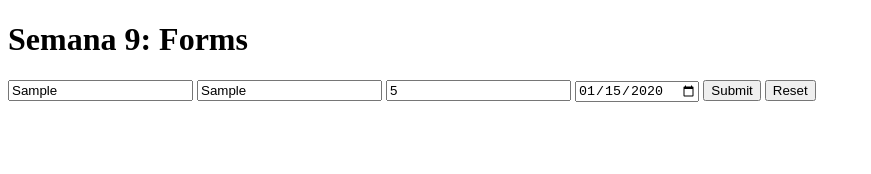
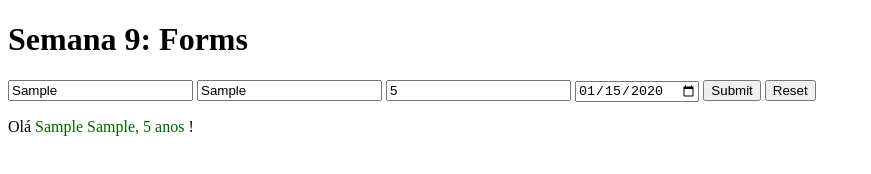
Before and after one commit to ufjf-dcc121/ufjf-dcc121-2023-1-atv9-gabhrielv, a plain HTML site: page index.html in a window 1280 px wide. Both pictures are taken after typing "Sample", "Sample", "5", "2020-01-15" into the empty fields and a click on the input 732 px from the left and 90 px from the top of the page. Shown: the whole page, without its empty margins (0-871 px from the left). Drawn offline with Linux system fonts and the light colour scheme.

Commit message:
add style

```diff
--- a/index.html
+++ b/index.html
@@ -6,6 +6,11 @@
     <meta http-equiv="X-UA-Compatible" content="IE=edge">
     <meta name="viewport" content="width=device-width, initial-scale=1.0">
     <title>Semana 9: Forms</title>
+    <style>
+        p>span {
+            color: darkgreen;
+        }
+    </style>
 </head>
 
 <body>
@@ -21,12 +26,13 @@
             <input type="submit" />
             <input type="reset" />
         </form>
-
+        <p></p>
     </main>
 
     <script>
         const form = document.querySelector("form");
         form.addEventListener("submit", aoEnviar);
+        const pNome = document.querySelector("p");
 
 
         function aoEnviar(evento) {
@@ -37,6 +43,8 @@
             const idade = form.idade.valueAsNumber;
             const nomeCompleto = `${nome} ${sobrenome}, ${idade} anos`;
             console.log(nomeCompleto);
+            pNome.innerHTML = `Olá <span>${nomeCompleto} </span>!`;
+
         }
     </script>
 </body>
```
